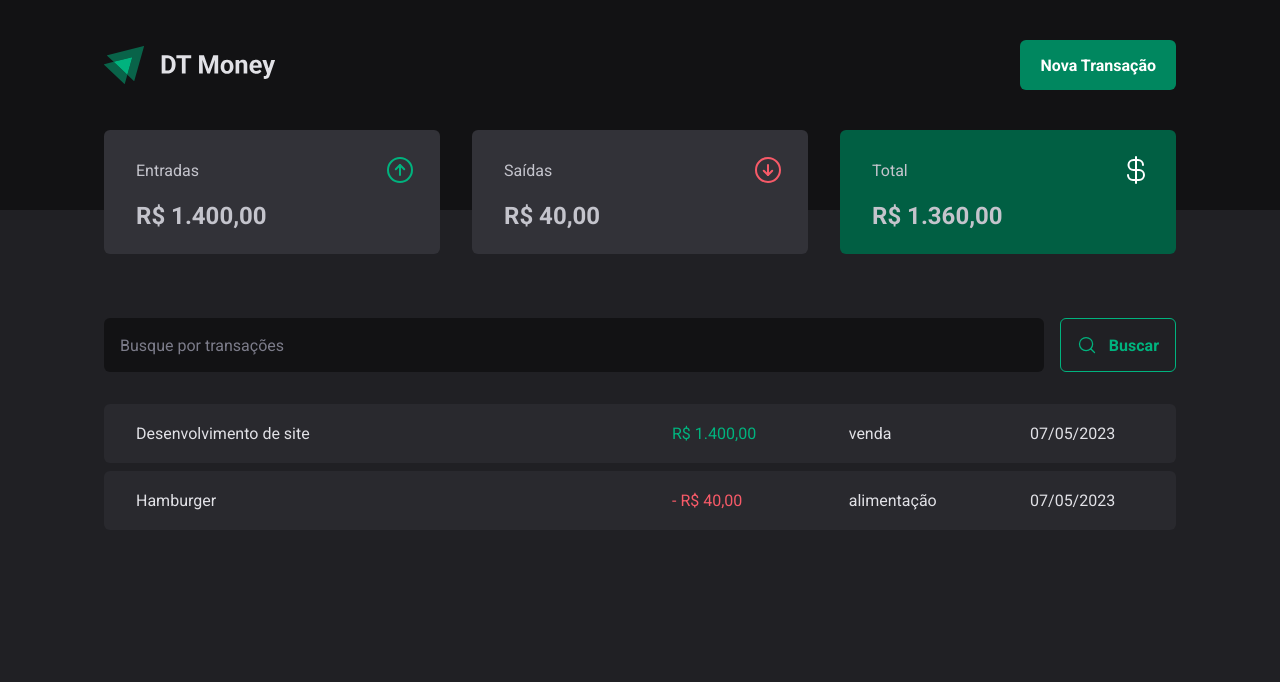
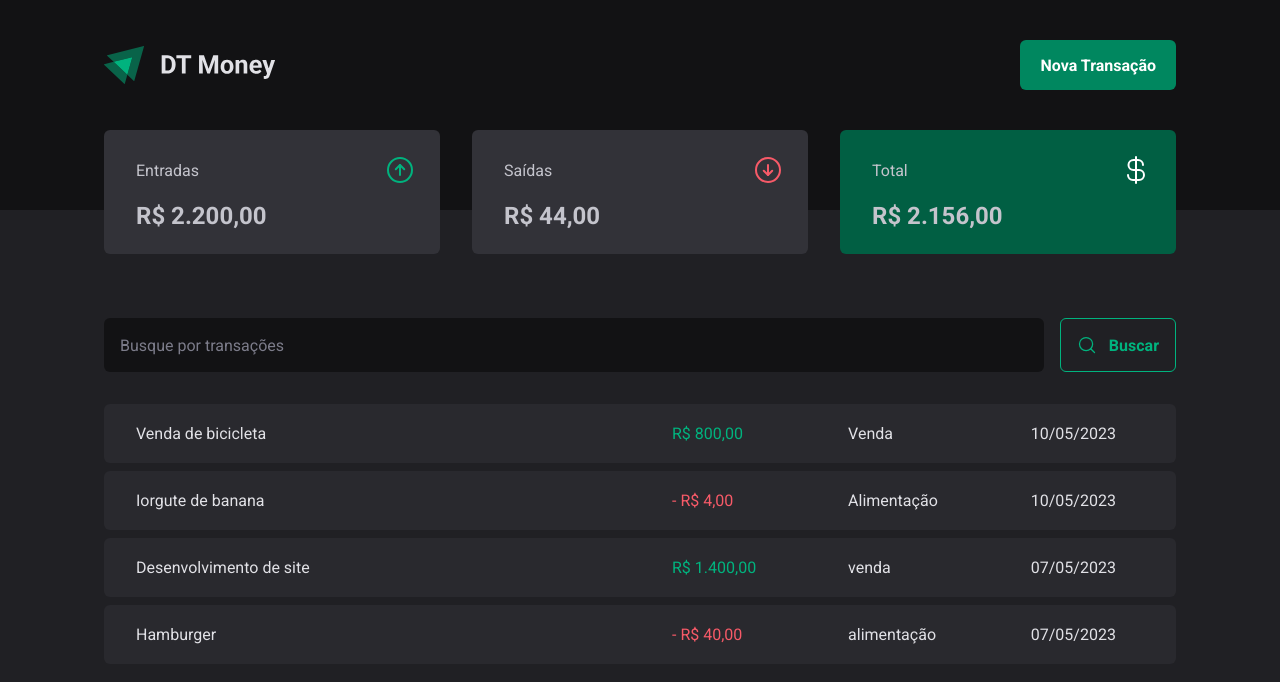
Before and after one commit to rlucasmd/03-dtmoney, a React (Vite) app: page / in a window 1280 px wide. Shown: the top 682 px of the page. Built offline with nearby package versions, Linux system fonts and the light colour scheme; data requests are answered from the project's data file.

Commit message:
add: create transaction in api and update on state

```diff
--- a/server.json
+++ b/server.json
@@ -15,6 +15,22 @@
       "category": "alimentação",
       "price": 40,
       "createdAt": "2023-05-07T20:35:43.680Z"
+    },
+    {
+      "category": "Alimentação",
+      "description": "Iorgute de banana",
+      "price": 4,
+      "type": "outcome",
+      "createdAt": "2023-05-10T01:34:47.102Z",
+      "id": 3
+    },
+    {
+      "category": "Venda",
+      "description": "Venda de bicicleta",
+      "price": 800,
+      "type": "income",
+      "createdAt": "2023-05-10T01:35:33.016Z",
+      "id": 4
     }
   ]
 }
--- a/src/components/NewTransactionModal/index.tsx
+++ b/src/components/NewTransactionModal/index.tsx
@@ -12,6 +12,7 @@ import { ArrowCircleDown, ArrowCircleUp, X } from "phosphor-react";
 import { zodResolver } from "@hookform/resolvers/zod";
 import { Controller, useForm } from "react-hook-form";
 import { z } from "zod";
+import { useTransaction } from "../../hooks/useTransaction";
 
 const newTransactionFormSchema = z.object({
   description: z.string(),
@@ -23,12 +24,14 @@ const newTransactionFormSchema = z.object({
 type newTransactionFormInputs = z.infer<typeof newTransactionFormSchema>;
 
 function NewTransactionModal() {
+  const { createTransaction } = useTransaction();
 
   const {
     control,
     register,
     handleSubmit,
-    formState: { isSubmitting }
+    formState: { isSubmitting },
+    reset
   } = useForm<newTransactionFormInputs>({
     resolver: zodResolver(newTransactionFormSchema),
     defaultValues: {
@@ -37,8 +40,8 @@ function NewTransactionModal() {
   });
 
   async function handleCreateNewTransaction(data: newTransactionFormInputs) {
-    await new Promise(resolve => setTimeout(resolve, 2000));
-    console.log(data);
+    await createTransaction(data);
+    reset();
   }
 
   return (
--- a/src/contexts/TransactionContenxt.tsx
+++ b/src/contexts/TransactionContenxt.tsx
@@ -10,6 +10,8 @@ type TransactionType = {
   createdAt: string;
 }
 
+type CreateTransactionType = Omit<TransactionType, "createdAt" | "id">
+
 type TransactionsContextProvider = {
   children: ReactNode;
 }
@@ -17,6 +19,7 @@ type TransactionsContextProvider = {
 type TransactionContextType = {
   transactions: TransactionType[];
   fetchTransactions: (query?: string) => Promise<void>;
+  createTransaction: (data: CreateTransactionType) => Promise<void>;
 }
 
 const TransactionsContext = createContext({} as TransactionContextType);
@@ -27,10 +30,25 @@ function TransactionsContextProvider({ children }: TransactionsContextProvider)
   async function fetchTransactions(query?: string) {
     const response = await api.get<TransactionType[]>("/transactions", {
       params:{
+        _sort: "createdAt",
+        _order: "desc",
         q: query
       }
     });
     setTransactions(response.data);
+  }
+
+  async function createTransaction(data: CreateTransactionType){
+    const { category, description, price, type } = data;
+    const response = await api.post("transactions", {
+      category,
+      description,
+      price,
+      type,
+      createdAt: new Date(),
+    });
+
+    setTransactions(state => [response.data, ...state]);
   }
 
   useEffect(() => {
@@ -39,7 +57,8 @@ function TransactionsContextProvider({ children }: TransactionsContextProvider)
   return (
     <TransactionsContext.Provider value={{
       transactions,
-      fetchTransactions
+      fetchTransactions,
+      createTransaction
     }}>
       {children}
     </TransactionsContext.Provider>
```
